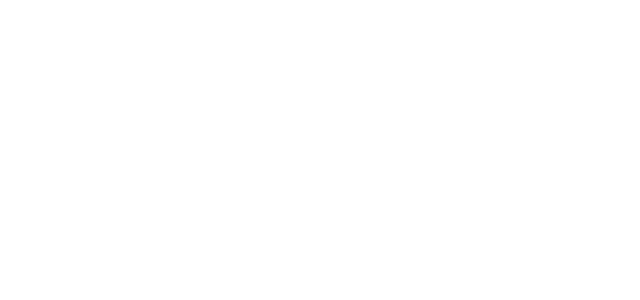
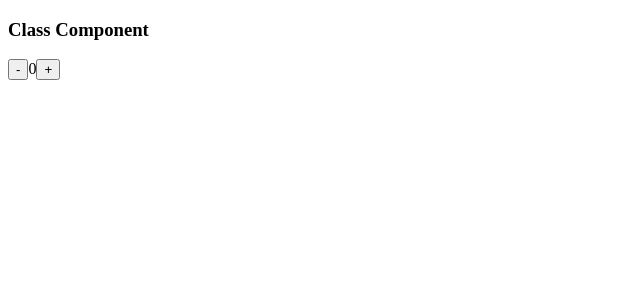
Before and after one commit to oleg2gz/react-git-test, a React (Create React App) app: page / in a window 1280 px wide. Shown: the top 300 px of the page, without its empty margins (0-640 px from the left). Built offline with nearby package versions, Linux system fonts and the light colour scheme.

Commit message:
Feature/Add class component

```diff
--- a/src/App.js
+++ b/src/App.js
@@ -1,5 +1,12 @@
+import CounterClass from './CounterClass'
+
 function App() {
-  return null
+  return (
+    <>
+      <h3>Class Component</h3>
+      <CounterClass initialCount={0} />
+    </>
+  )
 }
 
 export default App
--- /dev/null
+++ b/src/CounterClass.js
@@ -0,0 +1,26 @@
+import { Component } from 'react'
+
+export default class CounterClass extends Component {
+  constructor(props) {
+    super(props)
+
+    this.state = {
+      count: props.initialCount,
+    }
+  }
+  render() {
+    return (
+      <div>
+        <button onClick={() => this.changeCount(-1)}>-</button>
+        <span>{this.state.count}</span>
+        <button onClick={() => this.changeCount(1)}>+</button>
+      </div>
+    )
+  }
+
+  changeCount(amount) {
+    this.setState((prevState) => {
+      return { count: prevState.count + amount }
+    })
+  }
+}
```
